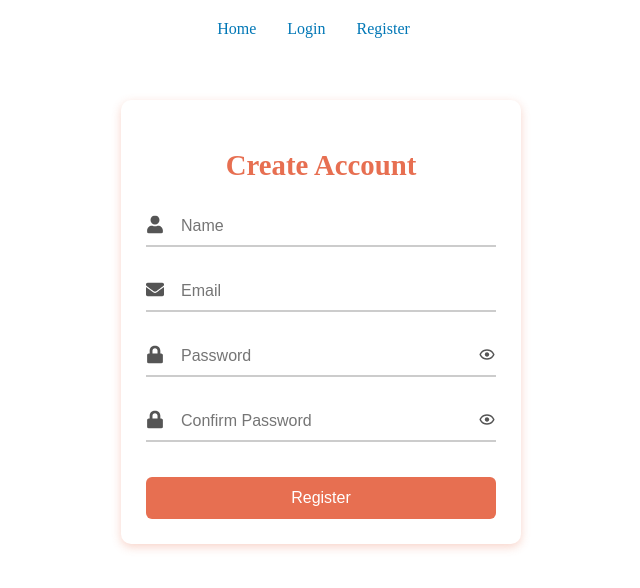
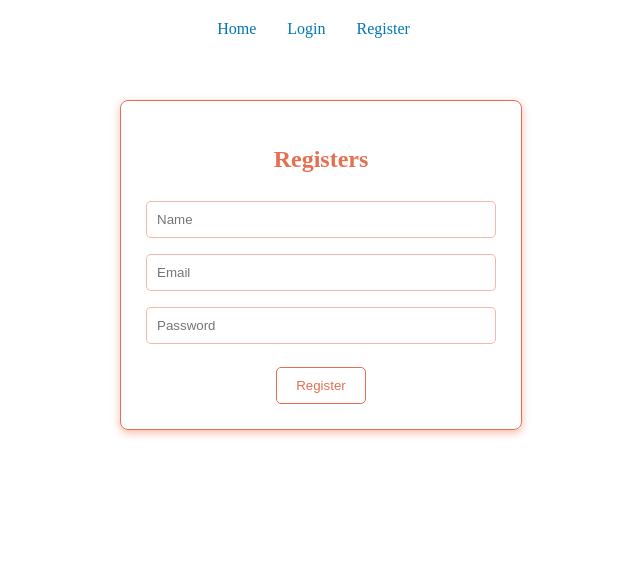
Before and after one commit to Poongodi09/Sign-In-up, a React (Vite) app in the folder client/: page /register in a window 1280 px wide. Shown: the top 588 px of the page, without its empty margins (319-959 px from the left). Built offline with nearby package versions, Linux system fonts and the light colour scheme.

Commit message:
Update login/register pages, auth reducer, and backend auth controller

```diff
--- a/client/src/pages/Login.jsx
+++ b/client/src/pages/Login.jsx
@@ -2,27 +2,18 @@ import React, { useState, useContext } from "react";
 import axios from "axios";
 import { useNavigate } from "react-router-dom";
 import { AuthContext } from "../Context/AuthContext";
-import { FaLock, FaEnvelope } from "react-icons/fa"; // add icons
-import { BiShow, BiHide } from "react-icons/bi";
 import "../styles/Auth.css";
 
 const Login = () => {
   const [email, setEmail] = useState("");
   const [password, setPassword] = useState("");
-  const [showPassword, setShowPassword] = useState(false);
   const { login } = useContext(AuthContext);
   const navigate = useNavigate();
 
   const handleSubmit = async (e) => {
     e.preventDefault();
     try {
-    const res = await axios.post(
-      "https://sign-in-up-backend-1w61.onrender.com/api/auth/login",
-      {
-        email: email.trim().toLowerCase(), // trim and lowercase
-        password: password.trim(),
-      }
-    );
+      const res = await axios.post("https://sign-in-up-backend-1w61.onrender.com/api/auth/login", { email, password });
       login(res.data.user, res.data.token);
       navigate("/");
     } catch (err) {
@@ -30,39 +21,14 @@ const Login = () => {
     }
   };
 
-
   return (
     <div className="auth-container">
       <h2>Login</h2>
       <form onSubmit={handleSubmit}>
-        <div className="input-wrapper">
-          <span className="input-icon"><FaEnvelope /></span>
-          <input
-            type="email"
-            placeholder="Email"
-            value={email}
-            onChange={(e) => setEmail(e.target.value)}
-            required
-          />
-        </div>
-
-        <div className="input-wrapper">
-          <span className="input-icon"><FaLock /></span>
-          <input
-            type={showPassword ? "text" : "password"}
-            placeholder="Password"
-            value={password}
-            onChange={(e) => setPassword(e.target.value)}
-            required
-          />
-          <span
-            className="toggle-password"
-            onClick={() => setShowPassword(!showPassword)}
-          >
-            {showPassword ? <BiHide /> : <BiShow />}
-          </span>
-        </div>
-
+        <input type="email" placeholder="Email" value={email}
+          onChange={(e) => setEmail(e.target.value)} required />
+        <input type="password" placeholder="Password" value={password}
+          onChange={(e) => setPassword(e.target.value)} required />
         <button type="submit">Login</button>
       </form>
     </div>
--- a/client/src/pages/Register.jsx
+++ b/client/src/pages/Register.jsx
@@ -1,40 +1,22 @@
 import React, { useState } from "react";
 import axios from "axios";
 import { useNavigate } from "react-router-dom";
-import { FaUser, FaEnvelope, FaLock } from "react-icons/fa";
-import { BiShow, BiHide } from "react-icons/bi";
 import "../styles/Auth.css";
 
 const Register = () => {
   const [name, setName] = useState("");
   const [email, setEmail] = useState("");
   const [password, setPassword] = useState("");
-  const [confirmPassword, setConfirmPassword] = useState("");
-  const [showPassword, setShowPassword] = useState(false);
-  const [showConfirmPassword, setShowConfirmPassword] = useState(false);
   const navigate = useNavigate();
 
   const handleSubmit = async (e) => {
     e.preventDefault();
-
-    // Trim to avoid accidental spaces
-    if (password.trim() !== confirmPassword.trim()) {
-      alert("Passwords do not match!");
-      return;
-    }
-
     try {
-      await axios.post(
-  "https://sign-in-up-backend-1w61.onrender.com/api/auth/register",
-  {
-    name: name.trim(),
-    email: email.trim().toLowerCase(),
-    password: password.trim(),
-    confirmPassword: confirmPassword.trim(),
-  }
-);
-
-
+      await axios.post("https://sign-in-up-backend-1w61.onrender.com/api/auth/register", {
+        name,
+        email,
+        password,
+      });
       alert("Registered successfully!");
       navigate("/login");
     } catch (err) {
@@ -44,10 +26,8 @@ const Register = () => {
 
   return (
     <div className="auth-container">
-      <h2>Create Account</h2>
+      <h2>Registers</h2>
       <form onSubmit={handleSubmit}>
-        <div className="input-wrapper">
-          <span className="input-icon"><FaUser /></span>
         <input
           type="text"
           placeholder="Name"
@@ -55,10 +35,6 @@ const Register = () => {
           onChange={(e) => setName(e.target.value)}
           required
         />
-        </div>
-
-        <div className="input-wrapper">
-          <span className="input-icon"><FaEnvelope /></span>
         <input
           type="email"
           placeholder="Email"
@@ -66,42 +42,13 @@ const Register = () => {
           onChange={(e) => setEmail(e.target.value)}
           required
         />
-        </div>
-
-        <div className="input-wrapper">
-          <span className="input-icon"><FaLock /></span>
         <input
-            type={showPassword ? "text" : "password"}
+          type="password"
           placeholder="Password"
           value={password}
           onChange={(e) => setPassword(e.target.value)}
           required
         />
-          <span
-            className="toggle-password"
-            onClick={() => setShowPassword(!showPassword)}
-          >
-            {showPassword ? <BiHide /> : <BiShow />}
-          </span>
-        </div>
-
-        <div className="input-wrapper">
-          <span className="input-icon"><FaLock /></span>
-          <input
-            type={showConfirmPassword ? "text" : "password"}
-            placeholder="Confirm Password"
-            value={confirmPassword}
-            onChange={(e) => setConfirmPassword(e.target.value)}
-            required
-          />
-          <span
-            className="toggle-password"
-            onClick={() => setShowConfirmPassword(!showConfirmPassword)}
-          >
-            {showConfirmPassword ? <BiHide /> : <BiShow />}
-          </span>
-        </div>
-
         <button type="submit">Register</button>
       </form>
     </div>
--- a/client/src/styles/Auth.css
+++ b/client/src/styles/Auth.css
@@ -1,121 +1,47 @@
-/* Container */
 .auth-container {
-  max-width: 400px;
-  width: 90%;
+  width: 350px;
   margin: 50px auto;
   padding: 25px;
-  border-radius: 10px;
-  box-shadow: 0px 3px 10px rgba(231, 111, 81, 0.3);
-  background-color: #fff;
-  box-sizing: border-box;
+  border: 1px solid #e76f51;
+  border-radius: 8px;
+  box-shadow: 0px 3px 8px #e76f517a;
 }
 
-/* Heading */
 .auth-container h2 {
   text-align: center;
-  margin-bottom: 25px;
+  margin-bottom: 20px;
   color: #e76f51;
-  font-size: 1.8rem;
 }
 
-/* Form */
 .auth-container form {
   display: flex;
   flex-direction: column;
 }
 
-/* Input wrapper for icons */
-.input-wrapper {
-  position: relative;
-  margin-bottom: 25px;
+.auth-container input {
+  padding: 10px;
+  margin: 8px 0;
+  border: 1px solid #e76f517a;
+  border-radius: 5px;
+}
+.auth-container input:hover{
+  box-shadow: 0px 3px 8px #e76f517a;
+
 }
 
-.input-wrapper input {
-  width: 100%;
-  padding: 10px 40px 10px 35px; /* space for icon */
-  border: none;
-  border-bottom: 2px solid #ccc;
-  font-size: 1rem;
-  box-sizing: border-box;
-  background-color: transparent;
-  transition: border-color 0.3s ease;
-}
-
-.input-wrapper input:focus {
-  outline: none;
-  border-bottom: 2px solid #e76f51;
-}
-
-/* Input icon */
-.input-icon {
-  position: absolute;
-  left: 0px;
-  top: 50%;
-  transform: translateY(-50%);
-  color: #555;
-  font-size: 18px;
-}
-
-/* Password toggle */
-.toggle-password {
-  position: absolute;
-  right: 0px;
-  top: 50%;
-  transform: translateY(-50%);
+.auth-container button {
+  padding: 10px;
+  margin-top: 15px;
+  margin-left: 130px;
+  color: #e76f51;
+  width: 90px;
+  border: 1px solid #e76f51;
+  background-color: #ffffff;
+  border-radius: 5px;
   cursor: pointer;
-  font-size: 18px;
-  color: #555;
-  user-select: none;
-}
-
-/* Button */
-.auth-container button {
-  padding: 12px 20px;
-  margin-top: 10px;
-  width: 100%;
-  color: #fff;
-  background-color: #e76f51;
-  border: none;
-  border-radius: 6px;
-  font-size: 1rem;
-  cursor: pointer;
-  transition: all 0.3s ease;
 }
 
 .auth-container button:hover {
-  background-color: #d45d42;
-  box-shadow: 0px 3px 8px rgba(231, 111, 81, 0.4);
+  color: #e76f51;
+  box-shadow: 0px 3px 8px #e76f517a
 }
-
-/* Password wrapper */
-.password-wrapper {
-  position: relative;
-  display: flex;
-  align-items: center;
-}
-
-/* Responsive adjustments */
-@media (max-width: 480px) {
-  .auth-container {
-    padding: 20px;
-    margin: 30px auto;
-  }
-
-  .auth-container h2 {
-    font-size: 1.5rem;
-  }
-
-  .input-wrapper input {
-    padding: 8px 35px 8px 35px;
-    font-size: 0.95rem;
-  }
-
-  .input-icon, .toggle-password {
-    font-size: 16px;
-  }
-
-  .auth-container button {
-    font-size: 0.95rem;
-    padding: 10px;
-  }
-}
```
Also changed, not shown: 2 other files (tests, documents, lock files or other folders). Lines whose indentation alone changed are shown as unchanged.
